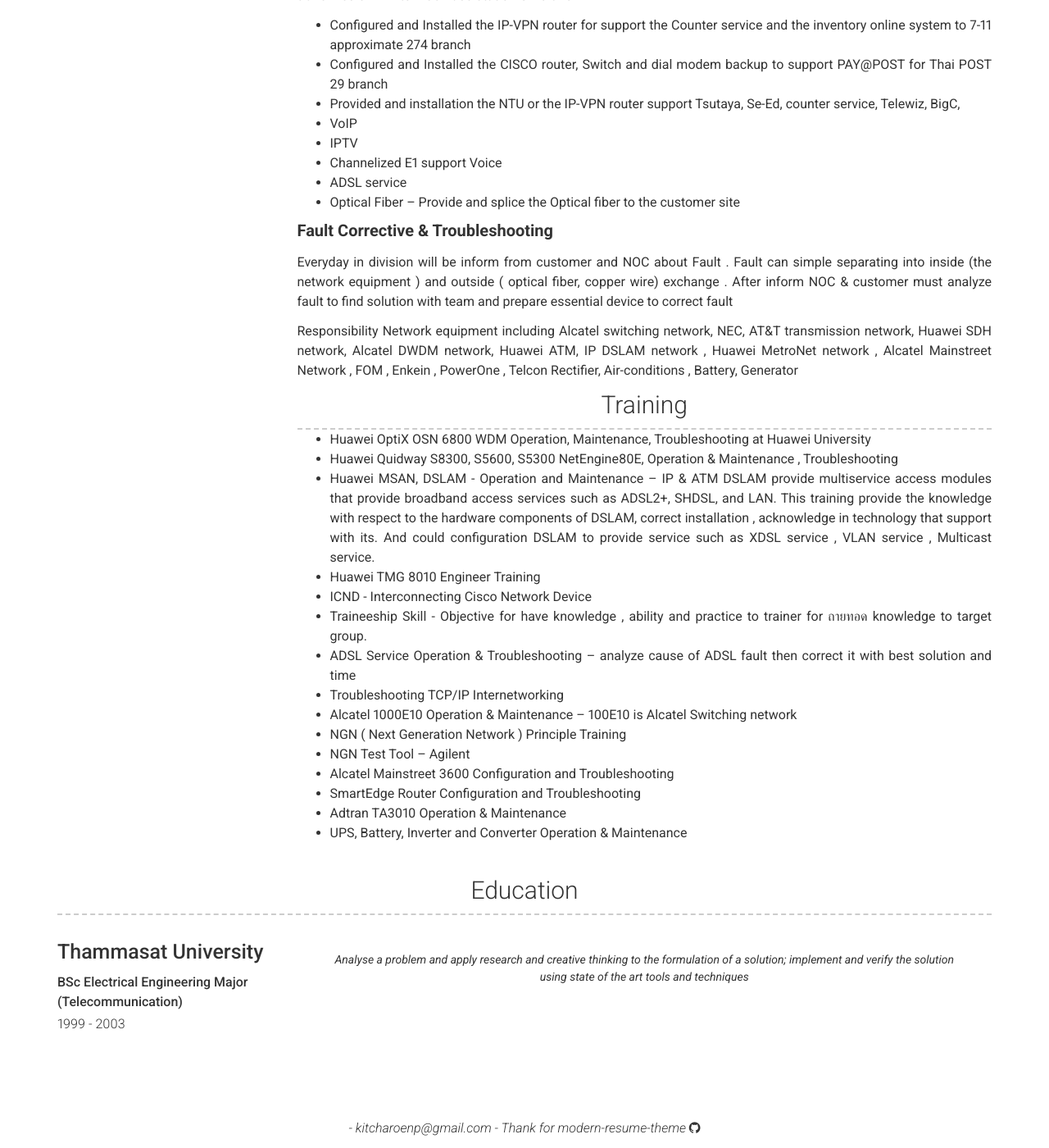
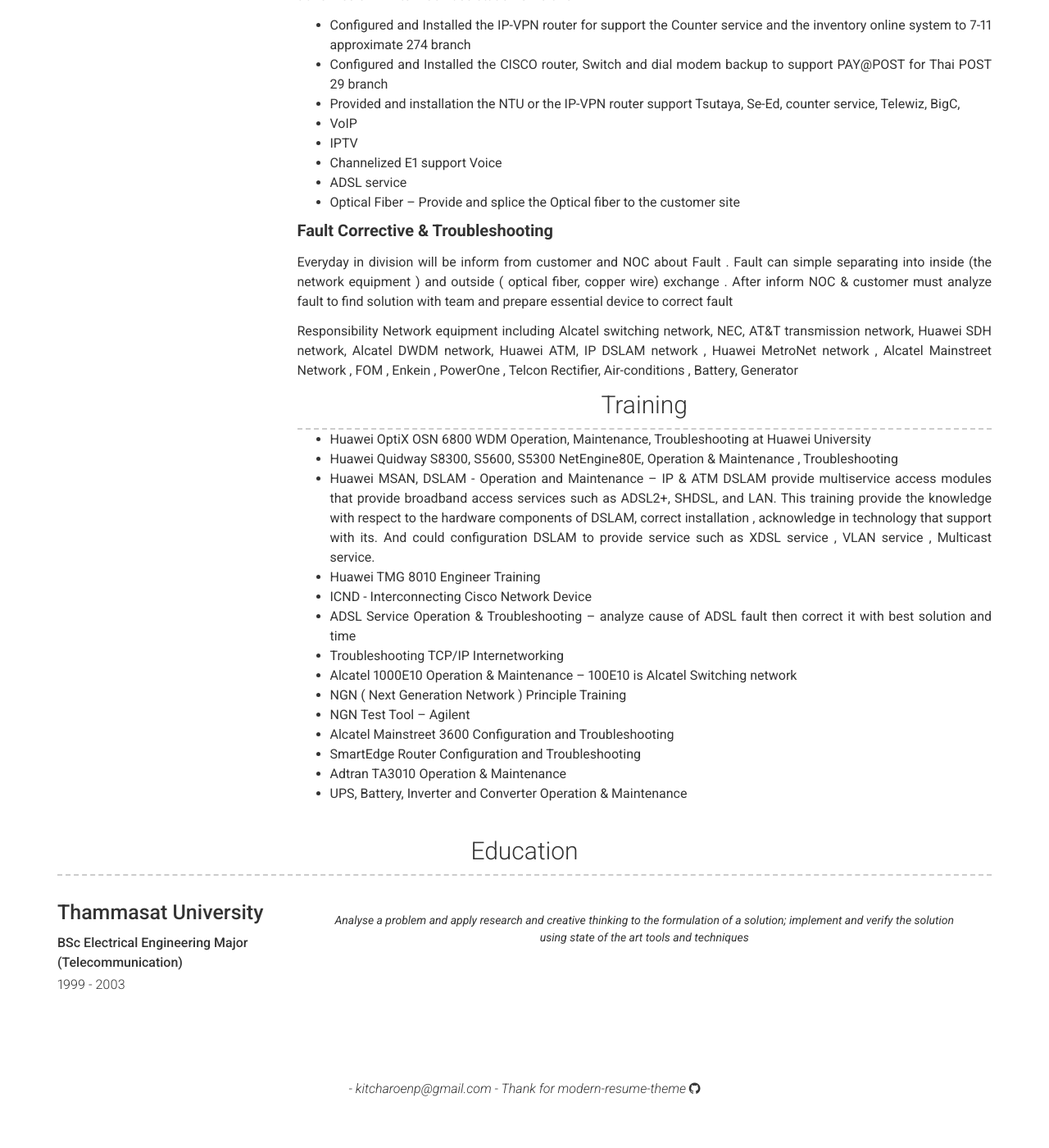
Before and after one commit to kitcharoenp/kitcharoenp.github.io, a Jekyll site: the page built from about_me.md, in a window 1280 px wide and 1400 px high, scrolled down 883 px. Shown: the whole window at 82% size. Built offline with Jekyll 4.4.1, drawn with Linux system fonts in a browser that asks for light colours; after the commit the page ends 2235 px from its top, so only the background shows below that; some of the changed text lies outside the part shown.

Commit message:
[aboutme] update : remove dribble link

```diff
--- a/_config.yml
+++ b/_config.yml
@@ -20,7 +20,6 @@ my_website: https://kitcharoenp.github.io/
 
 # Social links
 github_username:  kitcharoenp
-dribbble_username: kitcharoen@gmail.com
 facebook_username: kitcharoen.poolperm
 linkedin_username: kitcharoen-poolperm-659117118
 
--- a/_data/experience.yml
+++ b/_data/experience.yml
@@ -1,5 +1,5 @@
 # Experience template
-# - company: InterlinkTelecom
+# - company: InterlinkTelecom (Thailand)
 #   link: http://www.interlinktelecom.co.th
 #   job_title: Devops Engineer
 #   dates: October 2013 - Present
@@ -24,7 +24,7 @@
     # * Experienced in connecting to API service or Web Service
     # * Web-based Application Development and Web Services
 
-# - company: GroupTech
+# - company: GroupTech (Thailand)
 #   link: https://www.alt.co.th/ourcompanydetails2
 #   job_title: Outside Plant Engineer
 #   dates: July 2013 - October 2013
@@ -43,7 +43,7 @@
 #     * Works with network planning, central office, transmission and operations personnel to support growth
 
 
-# - company: Triple T Broadband
+# - company: Triple T Broadband (Thailand)
 #   link: https://www.3bb.co.th/
 #   job_title: Senior  Engineer Telecom
 #   dates: February 2009 - July 2012
@@ -59,9 +59,9 @@
 #     Google Earth for OSP Network such as Node position, DP of OSP, OFC route cable
 #     * Created the self script to up speed ADSL users
 
-- company: TT&T Plc
+- company: TT&T (Thailand)
   link: Link to company (optional)
-  job_title: Operation Maintenance Engineer Telecom
+  job_title: Telecom O&M Engineer
   dates: January 2003 - February 2009
   quote: >
    Responsible for managing a team of personnel who perform planned and unplanned operations and maintenance
@@ -119,7 +119,6 @@
     VLAN service , Multicast service.
     * Huawei TMG 8010 Engineer Training
     * ICND - Interconnecting Cisco Network Device
-    * Traineeship Skill - Objective for have knowledge , ability and practice to trainer for ถายทอด knowledge to target group.
     * ADSL Service Operation & Troubleshooting – analyze cause of ADSL fault then correct it with best solution and time
     * Troubleshooting TCP/IP Internetworking
     * Alcatel 1000E10 Operation & Maintenance – 100E10 is Alcatel Switching network
--- a/_includes/footer.html
+++ b/_includes/footer.html
@@ -3,8 +3,9 @@
     {{ site.name | escape }} -
     <a href="mailto:{{ site.email }}" target="_blank">{{ site.email | escape }}</a>
     {%- if site.footer_show_references -%}
-      &nbsp;- Thank for modern-resume-theme
+      &nbsp;- Thank for
       <a href="https://github.com/sproogen/modern-resume-theme" target="_blank">
+          modern-resume-theme
         <i class="fa fa-github" title="modern-resume-theme Github link"></i>
       </a>
     {%- endif -%}
--- a/_layouts/default.html
+++ b/_layouts/default.html
@@ -15,7 +15,7 @@
       <a href="/" class="btn">Home</a>
       {% if site.github.is_project_page %}
         <a href="{{ site.github.repository_url }}" class="btn">View on GitHub</a>
-        <!-- <a href="about_me" class="btn">About Me</a> -->
+        <a href="about_me" class="btn">About Me</a>
       {% endif %}
       {% if site.show_downloads %}
         <a href="{{ site.github.zip_url }}" class="btn">Download .zip</a>
```
